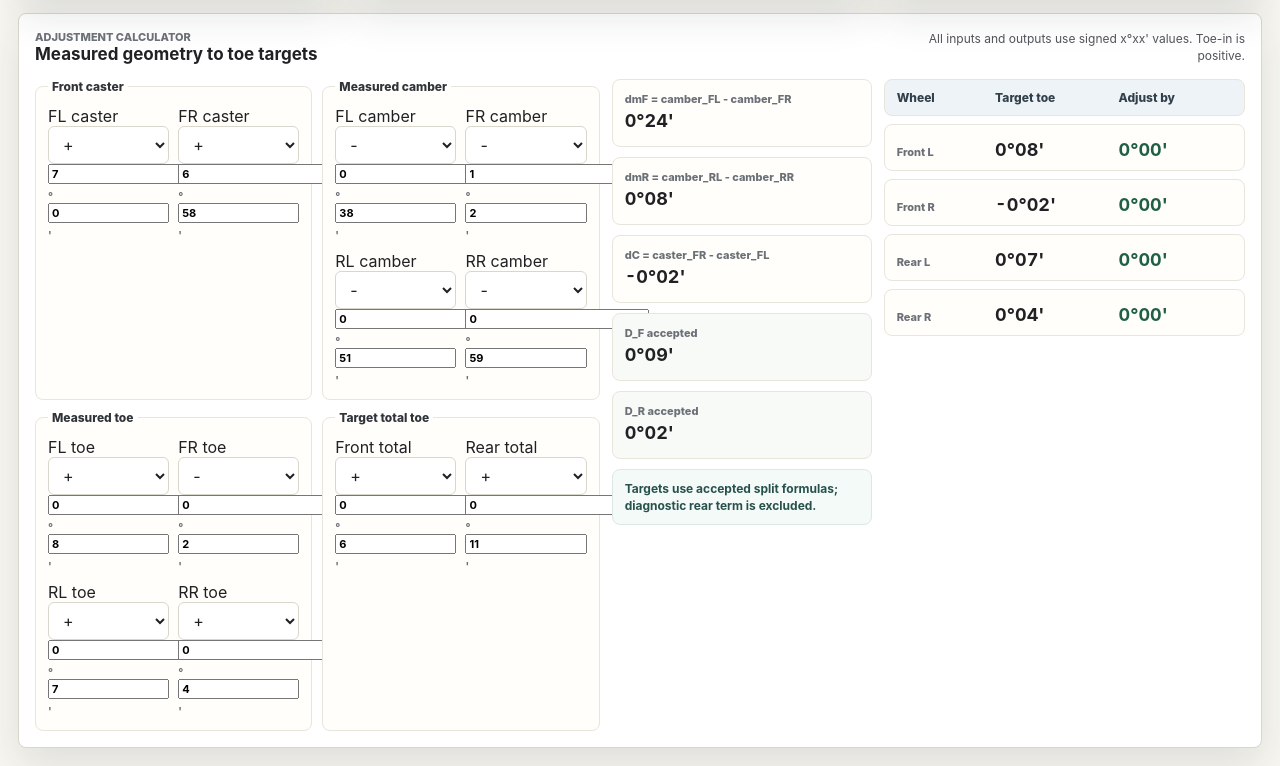
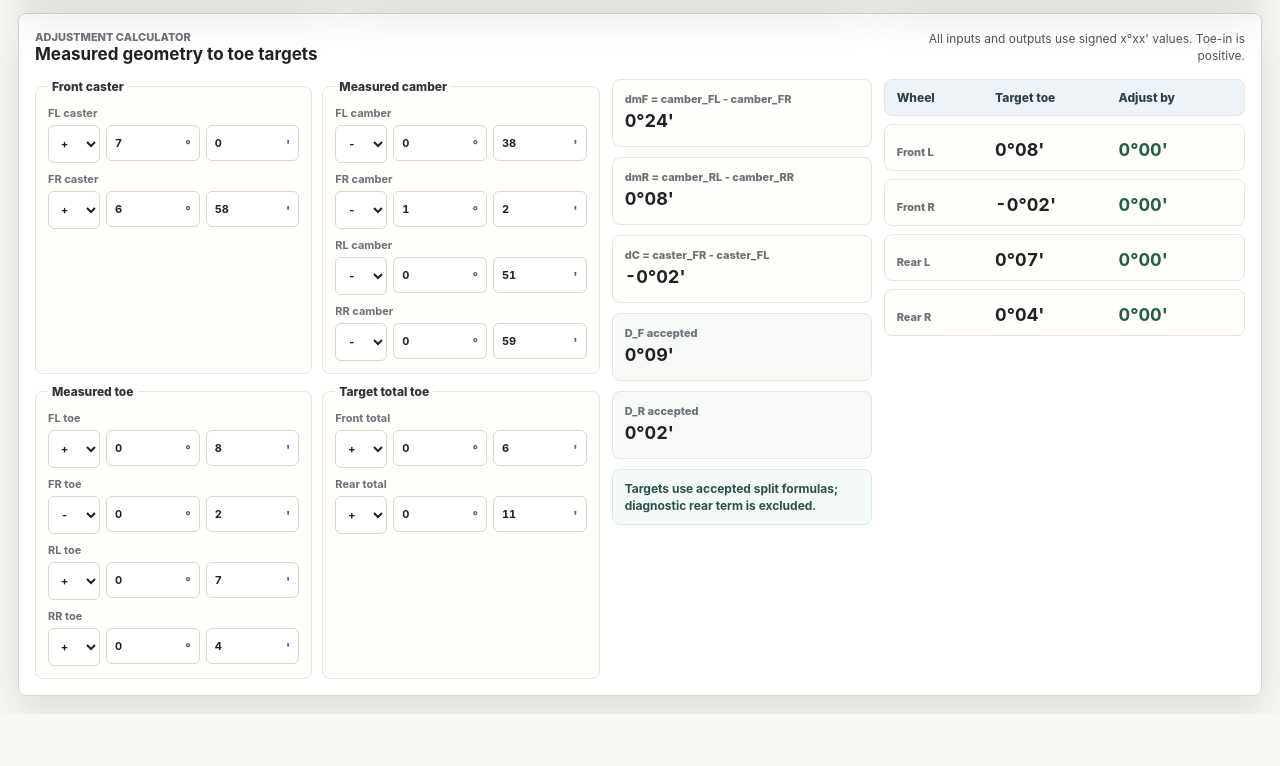
Before and after one commit to q-crazy/four-wheel-alignment, a plain HTML site: page index.html in a window 1280 px wide. Shown: the part 1248-2014 px from the top of the page. After the commit the page ends 1962 px from the top, so only its background shows below. Drawn offline with Linux system fonts and the light colour scheme.

Commit message:
Improve angle input controls

```diff
--- a/styles.css
+++ b/styles.css
@@ -172,15 +172,42 @@ select {
   padding: 0 10px;
 }
 
-.angle-input {
+.angle-control {
+  display: grid;
+  grid-template-columns: 52px minmax(64px, 1fr) minmax(64px, 1fr);
+  gap: 6px;
+}
+
+.angle-control select,
+.angle-control input {
   width: 100%;
   border: 1px solid var(--line);
   border-radius: 6px;
   background: #fff;
   color: var(--ink);
   height: 36px;
-  padding: 0 10px;
+  padding: 0 8px;
   font-variant-numeric: tabular-nums;
+}
+
+.angle-control label {
+  position: relative;
+  min-width: 0;
+}
+
+.angle-control label input {
+  padding-right: 24px;
+}
+
+.angle-control b {
+  position: absolute;
+  right: 9px;
+  top: 50%;
+  transform: translateY(-50%);
+  color: #5d6470;
+  font-size: 12px;
+  font-weight: 780;
+  pointer-events: none;
 }
 
 button:focus-visible,
@@ -497,13 +524,18 @@ legend {
   font-weight: 780;
 }
 
-fieldset label {
+.angle-field {
   display: grid;
+  grid-column: 1 / -1;
   gap: 5px;
   align-content: start;
   color: var(--muted);
   font-size: 11px;
   font-weight: 740;
+}
+
+.angle-field > span {
+  display: block;
 }
 
 .calc-summary {
```
